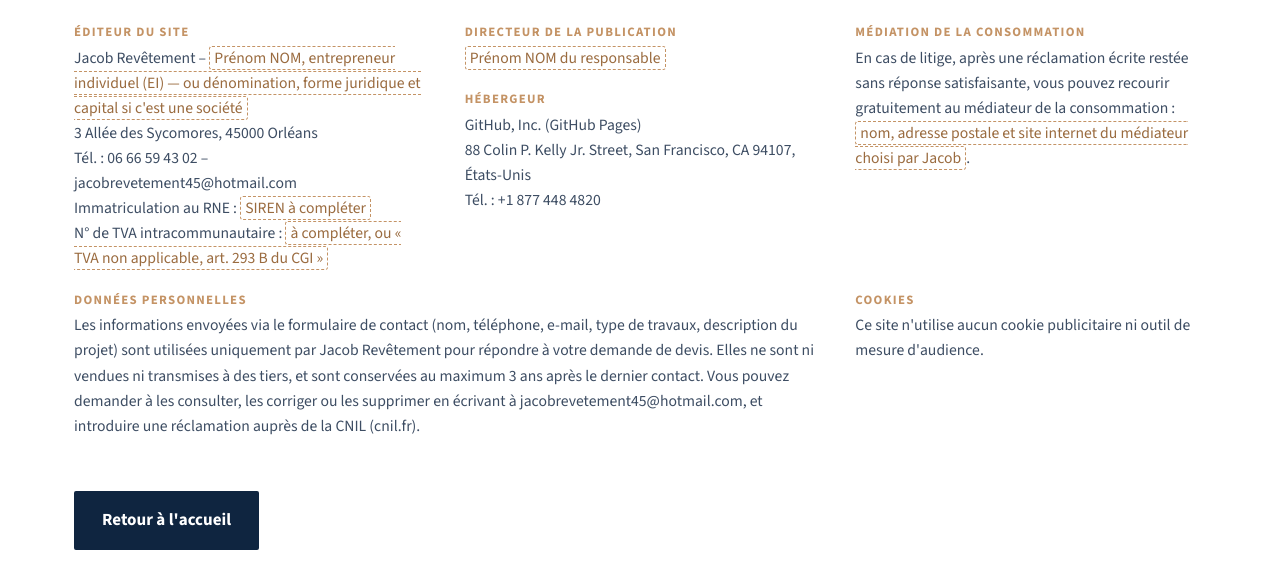
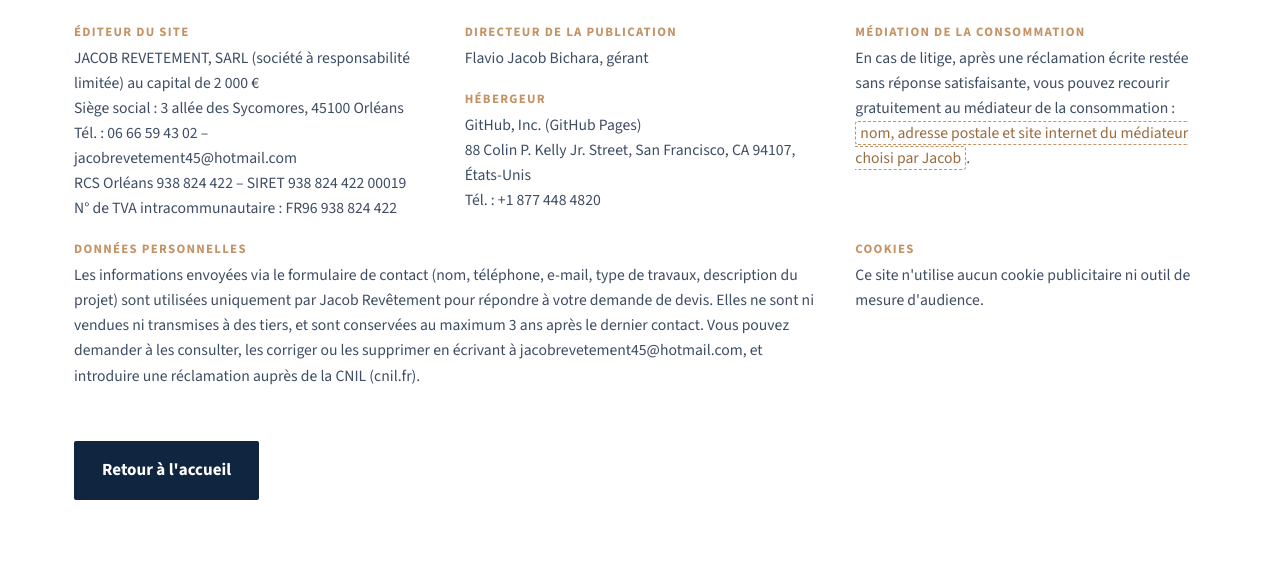
Before and after one commit to Youssef4510/JR, a plain HTML site: page mentions-legales.html in a window 1280 px wide. Shown: the part 239-800 px from the top of the page. Drawn offline with Linux system fonts and the light colour scheme.

Commit message:
Add files via upload

```diff
--- a/mentions-legales.html
+++ b/mentions-legales.html
@@ -20,8 +20,8 @@
 <h1>Mentions légales</h1>
 <div class="legal">
 <div class="legal-grid">
-<div><h3>Éditeur du site</h3><p>Jacob Revêtement – <span class="todo">Prénom NOM, entrepreneur individuel (EI) — ou dénomination, forme juridique et capital si c'est une société</span><br>3 Allée des Sycomores, 45000 Orléans<br>Tél. : 06 66 59 43 02 – jacobrevetement45@hotmail.com<br>Immatriculation au RNE : <span class="todo">SIREN à compléter</span><br>N° de TVA intracommunautaire : <span class="todo">à compléter, ou « TVA non applicable, art. 293 B du CGI »</span></p></div>
-<div><h3>Directeur de la publication</h3><p><span class="todo">Prénom NOM du responsable</span></p>
+<div><h3>Éditeur du site</h3><p>JACOB REVETEMENT, SARL (société à responsabilité limitée) au capital de 2 000 €<br>Siège social : 3 allée des Sycomores, 45100 Orléans<br>Tél. : 06 66 59 43 02 – jacobrevetement45@hotmail.com<br>RCS Orléans 938 824 422 – SIRET 938 824 422 00019<br>N° de TVA intracommunautaire : FR96 938 824 422</p></div>
+<div><h3>Directeur de la publication</h3><p>Flavio Jacob Bichara, gérant</p>
 <h3>Hébergeur</h3><p>GitHub, Inc. (GitHub Pages)<br>88 Colin P. Kelly Jr. Street, San Francisco, CA 94107, États-Unis<br>Tél. : +1 877 448 4820</p></div>
 <div><h3>Médiation de la consommation</h3><p>En cas de litige, après une réclamation écrite restée sans réponse satisfaisante, vous pouvez recourir gratuitement au médiateur de la consommation : <span class="todo">nom, adresse postale et site internet du médiateur choisi par Jacob</span>.</p></div>
 </div>
```
